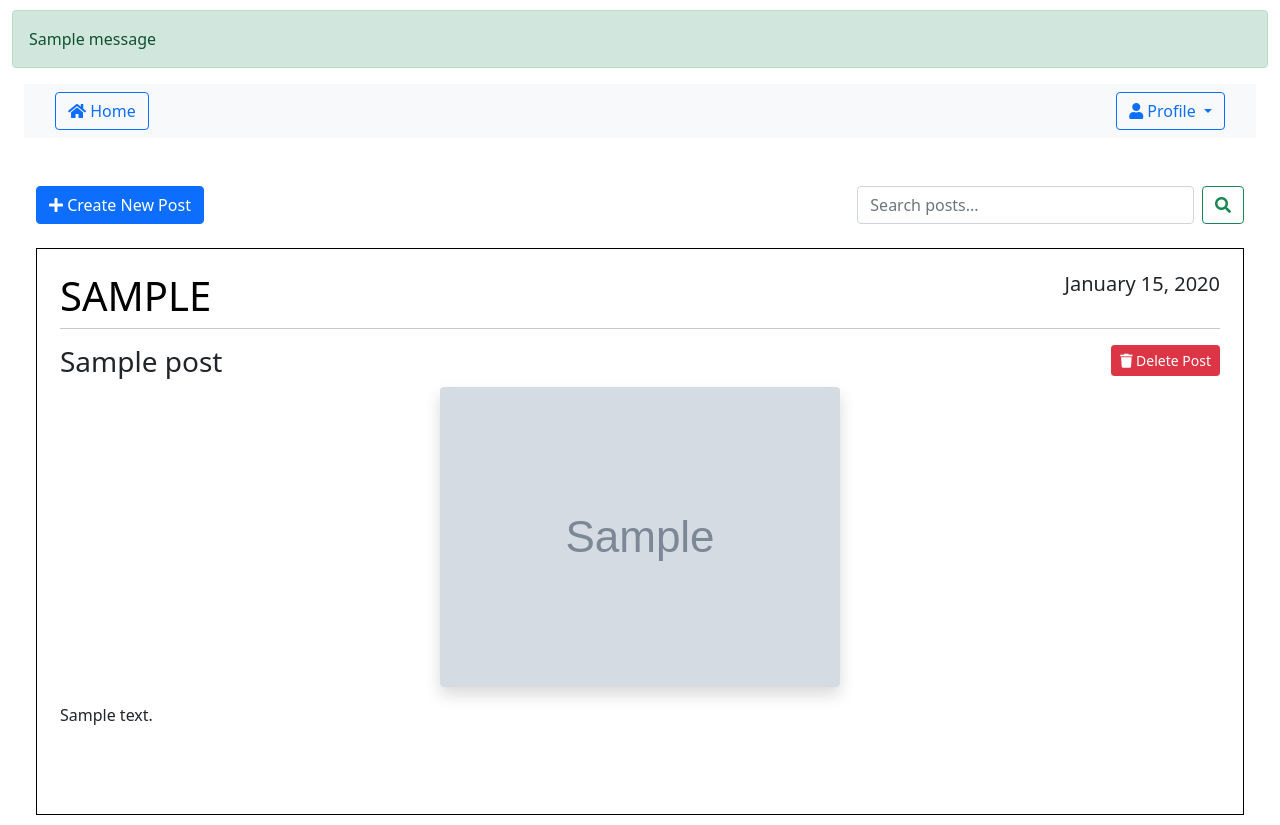
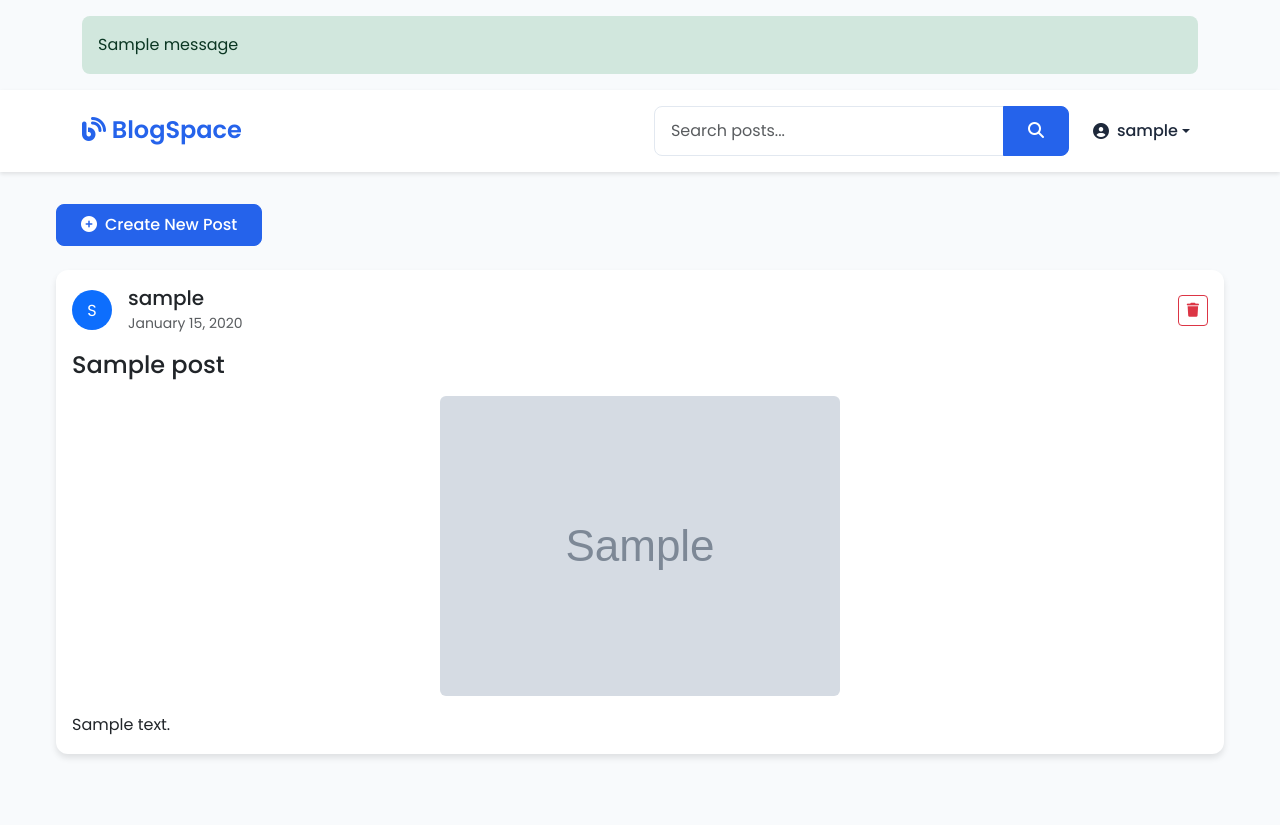
Before and after one commit to talhanuhuymaz/DjangoBlog, a Django app: page /home/ in a window 1280 px wide. After the commit the page ends 758 px from the top, so only its background shows below. Run offline with Django 5.2, Linux system fonts and the light colour scheme; a user stored in the database is signed in; tables that the repository leaves empty hold one stand-in row (values such as "Sample post"); grey boxes marked "Sample" are stand-in pictures; one stand-in notice (Sample message) is shown.

Commit message:
PostImage and UI
Fixed the posting Image and also edited the looking of website

```diff
--- a/blog/templates/blog/base.html
+++ b/blog/templates/blog/base.html
@@ -4,57 +4,169 @@
 <head>
     <meta charset="UTF-8">
     <meta name="viewport" content="width=device-width, initial-scale=1.0">
-    <link href="https://cdn.jsdelivr.net/npm/bootstrap@5.0.2/dist/css/bootstrap.min.css" rel="stylesheet">
-    <link rel="stylesheet" href="https://cdnjs.cloudflare.com/ajax/libs/font-awesome/5.15.4/css/all.min.css">
-    <title>Blog</title>
+    <title>Blog - {% block title %}Home{% endblock %}</title>
+    <!-- Bootstrap CSS -->
+    <link href="https://cdn.jsdelivr.net/npm/bootstrap@5.3.0/dist/css/bootstrap.min.css" rel="stylesheet">
+    <!-- Font Awesome -->
+    <link rel="stylesheet" href="https://cdnjs.cloudflare.com/ajax/libs/font-awesome/6.4.0/css/all.min.css">
+    <!-- Google Fonts -->
+    <link href="https://fonts.googleapis.com/css2?family=Poppins:wght@300;400;500;600;700&display=swap" rel="stylesheet">
 
     <style>
-        .custom-container {
-            max-width: 1450px;
-        }
-        .btn-color {
-            background-color: #0e1c36;
-            color: #fff;
-        }
-        .alert {
-            margin-top: 10px;
-        }
-        .dropdown-menu {
-            right: 0;
-            left: auto;
-        }
-        .dropdown-menu-end {
-            right: 0;
-            left: auto;
+        :root {
+            --primary-color: #2563eb;
+            --secondary-color: #1e40af;
+            --background-color: #f8fafc;
+            --text-color: #1e293b;
+            --card-background: #ffffff;
         }
 
-        .container-fluid {
-            padding-left: 15px;
-            padding-right: 15px;
+        body {
+            font-family: 'Poppins', sans-serif;
+            background-color: var(--background-color);
+            color: var(--text-color);
+            line-height: 1.6;
         }
 
         .navbar {
-            padding: 0.5rem 1rem;
+            background-color: var(--card-background) !important;
+            box-shadow: 0 2px 4px rgba(0,0,0,0.1);
+            padding: 1rem 2rem;
+        }
+
+        .navbar-brand {
+            font-weight: 600;
+            color: var(--primary-color) !important;
+            font-size: 1.5rem;
+        }
+
+        .nav-link {
+            color: var(--text-color) !important;
+            font-weight: 500;
+            transition: color 0.3s ease;
+        }
+
+        .nav-link:hover {
+            color: var(--primary-color) !important;
+        }
+
+        .btn-primary {
+            background-color: var(--primary-color);
+            border-color: var(--primary-color);
+            padding: 0.5rem 1.5rem;
+            border-radius: 8px;
+            font-weight: 500;
+            transition: all 0.3s ease;
+        }
+
+        .btn-primary:hover {
+            background-color: var(--secondary-color);
+            border-color: var(--secondary-color);
+            transform: translateY(-1px);
+        }
+
+        .card {
+            border: none;
+            border-radius: 12px;
+            box-shadow: 0 4px 6px rgba(0,0,0,0.1);
+            transition: transform 0.3s ease;
+            background-color: var(--card-background);
+        }
+
+        .card:hover {
+            transform: translateY(-5px);
+        }
+
+        .alert {
+            border-radius: 8px;
+            margin: 1rem 0;
+            padding: 1rem;
+            border: none;
+        }
+
+        .form-control {
+            border-radius: 8px;
+            padding: 0.75rem 1rem;
+            border: 1px solid #e2e8f0;
+        }
+
+        .form-control:focus {
+            border-color: var(--primary-color);
+            box-shadow: 0 0 0 2px rgba(37,99,235,0.2);
+        }
+
+        .dropdown-menu {
+            border: none;
+            box-shadow: 0 4px 6px rgba(0,0,0,0.1);
+            border-radius: 8px;
+        }
+
+        .dropdown-item {
+            padding: 0.75rem 1.5rem;
+            font-weight: 500;
+            transition: all 0.3s ease;
+        }
+
+        .dropdown-item:hover {
+            background-color: var(--primary-color);
+            color: white;
+        }
+
+        .custom-container {
+            max-width: 1200px;
+            margin: 0 auto;
+            padding: 2rem 1rem;
+        }
+
+        /* Custom scrollbar */
+        ::-webkit-scrollbar {
+            width: 8px;
+        }
+
+        ::-webkit-scrollbar-track {
+            background: #f1f1f1;
+        }
+
+        ::-webkit-scrollbar-thumb {
+            background: var(--primary-color);
+            border-radius: 4px;
+        }
+
+        ::-webkit-scrollbar-thumb:hover {
+            background: var(--secondary-color);
+        }
+
+        /* Animations */
+        @keyframes fadeIn {
+            from { opacity: 0; transform: translateY(10px); }
+            to { opacity: 1; transform: translateY(0); }
+        }
+
+        .fade-in {
+            animation: fadeIn 0.5s ease-out;
         }
     </style>
 </head>
 
 <body>
-    <div class="container custom-container">
+    <div class="container-fluid px-0">
         {% if messages %}
-            {% for message in messages %}
-                <div class="alert alert-{{ message.tags }}">
-                    {{ message }}
-                </div>
-            {% endfor %}
+            <div class="container mt-3">
+                {% for message in messages %}
+                    <div class="alert alert-{{ message.tags }} fade-in">
+                        {{ message }}
+                    </div>
+                {% endfor %}
+            </div>
         {% endif %}
 
         {% block content %}
         {% endblock %}
     </div>
 
+    <!-- Bootstrap Bundle with Popper -->
+    <script src="https://cdn.jsdelivr.net/npm/bootstrap@5.3.0/dist/js/bootstrap.bundle.min.js"></script>
+    <!-- jQuery -->
     <script src="https://code.jquery.com/jquery-3.6.0.min.js"></script>
-    <script src="https://cdn.jsdelivr.net/npm/@popperjs/core@2.9.2/dist/umd/popper.min.js"></script>
-    <script src="https://cdn.jsdelivr.net/npm/bootstrap@5.0.2/dist/js/bootstrap.min.js"></script>
 </body>
 </html>
--- a/blog/templates/blog/home.html
+++ b/blog/templates/blog/home.html
@@ -1,52 +1,126 @@
 {% extends 'blog/base.html' %}
+{% block title %}Home{% endblock %}
 {% block content %}
 {% load static %}
-<div class="container custom-container">
-    <nav class="navbar navbar-expand-lg navbar-light bg-light w-100">
-        <div class="container-fluid">
-            <!-- Home button on the left -->
-            <a class="btn btn-outline-primary" href="/home/">
-                <i class="fas fa-home"></i> Home
+
+<!-- Navigation -->
+<nav class="navbar navbar-expand-lg navbar-light sticky-top">
+    <div class="container">
+        <a class="navbar-brand" href="/home/">
+            <i class="fas fa-blog"></i> BlogSpace
         </a>
 
-            <!-- Profile dropdown on the right -->
-            <div class="dropdown">
-                <button class="btn btn-outline-primary dropdown-toggle" type="button" id="dropdownMenuButton" data-bs-toggle="dropdown" aria-haspopup="true" aria-expanded="false">
-                    <i class="fas fa-user"></i> Profile
+        <button class="navbar-toggler" type="button" data-bs-toggle="collapse" data-bs-target="#navbarContent">
+            <span class="navbar-toggler-icon"></span>
         </button>
-                <div class="dropdown-menu dropdown-menu-end" aria-labelledby="dropdownMenuButton">
-                    <a class="dropdown-item" href="/profile/">Profile</a>
-                    <a class="dropdown-item" href="/myposts/">My Posts</a>
-                    <form method="POST" action="/signout/">
+
+        <div class="collapse navbar-collapse" id="navbarContent">
+            <form class="d-flex ms-auto me-3" method="GET" action="/home/">
+                <div class="input-group">
+                    <input class="form-control" type="search" placeholder="Search posts..." name="search" value="{{ search_query }}" aria-label="Search">
+                    <button class="btn btn-primary" type="submit">
+                        <i class="fas fa-search"></i>
+                    </button>
+                </div>
+            </form>
+
+            <div class="navbar-nav">
+                <div class="nav-item dropdown">
+                    <a class="nav-link dropdown-toggle d-flex align-items-center" href="#" id="navbarDropdown" role="button" data-bs-toggle="dropdown">
+                        <i class="fas fa-user-circle me-2"></i>
+                        {{ user.username }}
+                    </a>
+                    <ul class="dropdown-menu dropdown-menu-end">
+                        <li><a class="dropdown-item" href="/profile/"><i class="fas fa-user me-2"></i>Profile</a></li>
+                        <li><a class="dropdown-item" href="/myposts/"><i class="fas fa-file-alt me-2"></i>My Posts</a></li>
+                        <li><hr class="dropdown-divider"></li>
+                        <li>
+                            <form method="POST" action="/signout/" class="dropdown-item p-0">
                                 {% csrf_token %}
-                        <button type="submit" class="dropdown-item">Sign Out</button>
+                                <button type="submit" class="dropdown-item"><i class="fas fa-sign-out-alt me-2"></i>Sign Out</button>
                             </form>
+                        </li>
+                    </ul>
+                </div>
             </div>
         </div>
     </div>
 </nav>
 
-    <br><br>
-    <div class="container custom-container" style="max-width: 1350px; ">
-        <div class="row mb-4">
-            <div class="col-md-8">
+<!-- Main Content -->
+<div class="custom-container">
+    <!-- Create Post Button -->
+    <div class="d-flex justify-content-between align-items-center mb-4">
         <button type="button" class="btn btn-primary" data-bs-toggle="modal" data-bs-target="#newPostModal">
-                    <i class="fas fa-plus"></i> Create New Post
+            <i class="fas fa-plus-circle me-2"></i>Create New Post
         </button>
     </div>
-            <div class="col-md-4">
-                <form method="GET" action="/home/" class="d-flex">
-                    <input class="form-control me-2" type="search" placeholder="Search posts..." name="search" value="{{ search_query }}" aria-label="Search">
-                    <button class="btn btn-outline-success" type="submit">
-                        <i class="fas fa-search"></i>
+
+    <!-- Posts Grid -->
+    <div class="row g-4">
+        {% for post in posts %}
+        <div class="col-12 fade-in">
+            <div class="card">
+                <div class="card-body">
+                    <div class="d-flex justify-content-between align-items-center mb-3">
+                        <div class="d-flex align-items-center">
+                            <div class="rounded-circle bg-primary text-white d-flex align-items-center justify-content-center" style="width: 40px; height: 40px;">
+                                {{ post.author.username|make_list|first|upper }}
+                            </div>
+                            <div class="ms-3">
+                                <h5 class="mb-0">{{ post.author }}</h5>
+                                <small class="text-muted">{{ post.date_posted|date:"F d, Y" }}</small>
+                            </div>
+                        </div>
+                        {% if user == post.author %}
+                        <form method="POST" action="/delete_post/{{ post.id }}/" class="ms-2">
+                            {% csrf_token %}
+                            <button type="submit" class="btn btn-outline-danger btn-sm"
+                                    onclick="return confirm('Are you sure you want to delete this post?')">
+                                <i class="fas fa-trash"></i>
                             </button>
                         </form>
+                        {% endif %}
+                    </div>
+
+                    <h4 class="card-title">{{ post.title }}</h4>
+
+                    {% if post.image %}
+                    <div class="post-image-container text-center my-3">
+                        <img src="{{ post.image.url }}"
+                             alt="Post image"
+                             class="img-fluid rounded"
+                             style="max-height: 400px; width: auto; object-fit: contain;">
+                    </div>
+                    {% endif %}
+
+                    <p class="card-text">{{ post.content }}</p>
+                </div>
+            </div>
+        </div>
+        {% empty %}
+        <div class="col-12">
+            <div class="card">
+                <div class="card-body text-center py-5">
+                    {% if search_query %}
+                        <i class="fas fa-search fa-3x text-muted mb-3"></i>
+                        <h4>No results found for "{{ search_query }}"</h4>
+                        <p class="mb-0">Try a different search term or <a href="/home/" class="text-primary">view all posts</a>.</p>
+                    {% else %}
+                        <i class="fas fa-feather-alt fa-3x text-muted mb-3"></i>
+                        <h4>No posts yet</h4>
+                        <p class="mb-0">Be the first to create a post!</p>
+                    {% endif %}
+                </div>
+            </div>
+        </div>
+        {% endfor %}
     </div>
 </div>
 
-        <!-- Modal definition moved outside the loop -->
+<!-- New Post Modal -->
 <div class="modal fade" id="newPostModal" tabindex="-1" aria-labelledby="newPostModalLabel" aria-hidden="true">
-            <div class="modal-dialog">
+    <div class="modal-dialog modal-lg">
         <div class="modal-content">
             <div class="modal-header">
                 <h5 class="modal-title" id="newPostModalLabel">Create New Post</h5>
@@ -55,70 +129,27 @@
             <div class="modal-body">
                 <form method="POST" action="/newpost/" enctype="multipart/form-data">
                     {% csrf_token %}
-                            <div class="form-group mb-3">
-                                <label for="postTitle">Title</label>
+                    <div class="mb-3">
+                        <label for="postTitle" class="form-label">Title</label>
                         <input type="text" class="form-control" id="postTitle" name="title" required>
                     </div>
-                            <div class="form-group mb-3">
-                                <label for="postImage">Image</label>
+                    <div class="mb-3">
+                        <label for="postImage" class="form-label">Image (optional)</label>
                         <input type="file" class="form-control" id="postImage" name="image" accept="image/*">
                     </div>
-                            <div class="form-group mb-3">
-                                <label for="postContent">Content</label>
-                                <textarea class="form-control" id="postContent" name="content" rows="4" required></textarea>
+                    <div class="mb-3">
+                        <label for="postContent" class="form-label">Content</label>
+                        <textarea class="form-control" id="postContent" name="content" rows="5" required></textarea>
                     </div>
                     <div class="modal-footer px-0 pb-0">
-                                <button type="button" class="btn btn-secondary" data-bs-dismiss="modal">Close</button>
-                                <button type="submit" class="btn btn-primary">Create Post</button>
+                        <button type="button" class="btn btn-outline-secondary" data-bs-dismiss="modal">Cancel</button>
+                        <button type="submit" class="btn btn-primary">
+                            <i class="fas fa-paper-plane me-2"></i>Create Post
+                        </button>
                     </div>
                 </form>
             </div>
         </div>
     </div>
 </div>
-
-        {% for post in posts %}
-        <article class="media content-section">
-            <div class="media-body" style="border: 1px solid black; padding: 23px; margin-bottom: 10px;">
-                <div class="article-metadata">
-                    <h1 class="text-uppercase" style="text-align:left;float:left; color: #000000;">{{ post.author }}</h1>
-                    <h5 style="text-align:right;float:right;">{{ post.date_posted|date:"F d, Y" }}</h5>
-                    <hr style="clear:both;" />
-                    {% if user == post.author %}
-                    <form method="POST" action="/delete_post/{{ post.id }}/" style="float: right;">
-                        {% csrf_token %}
-                        <button type="submit" class="btn btn-danger btn-sm" onclick="return confirm('Are you sure you want to delete this post?')">
-                            <i class="fas fa-trash"></i> Delete Post
-                        </button>
-                    </form>
-                    {% endif %}
-                </div>
-                <h3>{{ post.title }}</h3>
-                {% if post.image %}
-                    <div class="post-image-container text-center mb-3">
-                        <img src="/media/{{ post.image }}"
-                             alt="Post image"
-                             class="img-fluid rounded shadow"
-                             style="max-width: 100%;
-                                    max-height: 600px;
-                                    object-fit: contain;">
-                    </div>
-                {% endif %}
-                <p class="article-content">{{ post.content }}</p>
-                <br><br>
-            </div>
-        </article>
-        {% empty %}
-        <div class="alert alert-info">
-            {% if search_query %}
-                <h4><i class="fas fa-search"></i> No results found for "{{ search_query }}"</h4>
-                <p>Try a different search term or <a href="/home/" class="alert-link">view all posts</a>.</p>
-            {% else %}
-                <h4><i class="fas fa-info-circle"></i> No posts available</h4>
-                <p>Be the first to create a post!</p>
-            {% endif %}
-        </div>
-        {% endfor %}
-    </div>
-</div>
 {% endblock %}
--- a/blog/urls.py
+++ b/blog/urls.py
@@ -1,6 +1,8 @@
 from django.urls import path
 from django.contrib.auth import views as auth_views
 from . import views
+from django.conf import settings
+from django.conf.urls.static import static
 
 urlpatterns = [
     path('', views.login_view, name='login-page'),
@@ -15,3 +17,6 @@ urlpatterns = [
     path('profile/', views.profile, name='profile'),
     path('change_password/', views.change_password, name='change_password'),
 ]
+
+if settings.DEBUG:
+    urlpatterns += static(settings.MEDIA_URL, document_root=settings.MEDIA_ROOT)
```
Also changed, not shown: post_images/WhatsApp_Image_2025-01-13_at_22.48.37.jpeg (deleted), post_images/minduplogo.png (deleted). Lines whose indentation alone changed are shown as unchanged.
